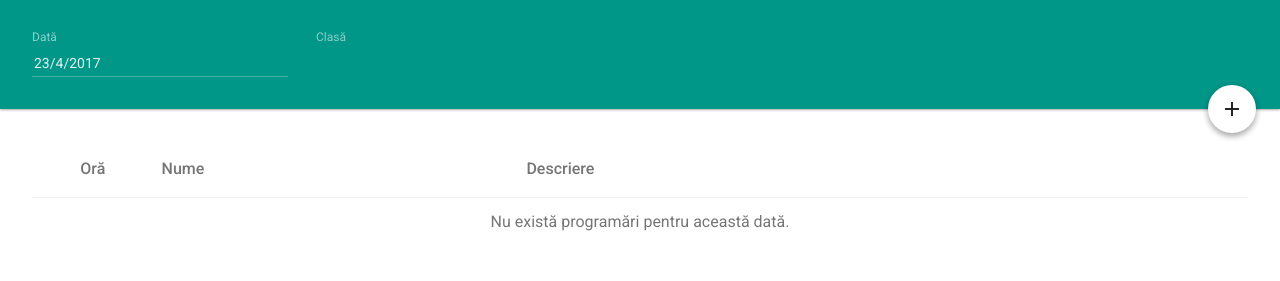
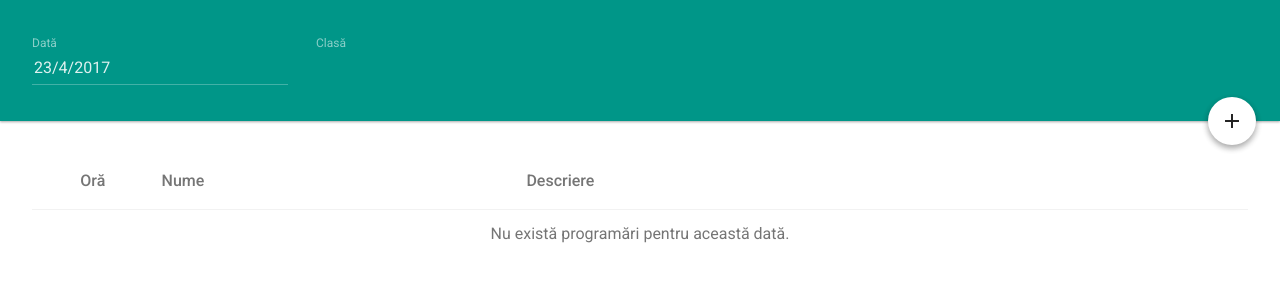
Before and after one commit to Demon000/classroom-booking, a website: page client/index.html in a window 1280 px wide. Shown: the part 67-348 px from the top of the page. Drawn offline with nearby package versions, Linux system fonts and the light colour scheme; no server answers.

Commit message:
client: css: make inputs and buttons be sized like in the specification

```diff
--- a/client/css/index.css
+++ b/client/css/index.css
@@ -3,32 +3,36 @@
     vertical-align: top;
 }
 .labeled-input > label {
-    line-height: 16px;
+    padding-top: 8px;
+    padding-bottom: 4px;
+
     font-size: 12px;
+    line-height: 12px;
+
+    display: block;
+}
+.labeled-input input {
+    height: 32px;
 
     display: block;
 
+    padding-bottom: 4px;
     margin-bottom: 4px;
-}
-.labeled-input input {
-    height: 28px;
+
+    font-size: 16px;
     line-height: 28px;
-
-    font-size: 14px;
-
-    display: block;
 }
 
 button {
     min-width: 64px;
 
-    line-height: 36px;
-
     margin: 0 4px;
     padding: 0 8px;
 
     text-align: center;
+    font-size: 14px;
     font-weight: 500;
+    line-height: 36px;
 
     border-radius: 2px;
 
```
